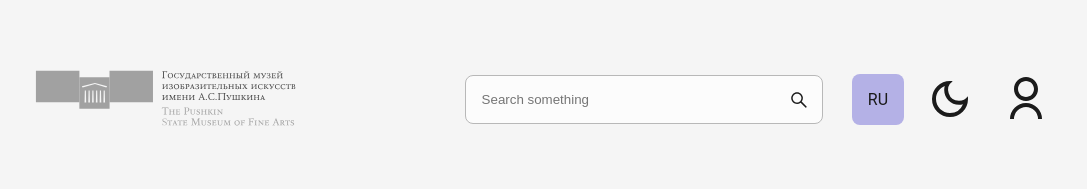
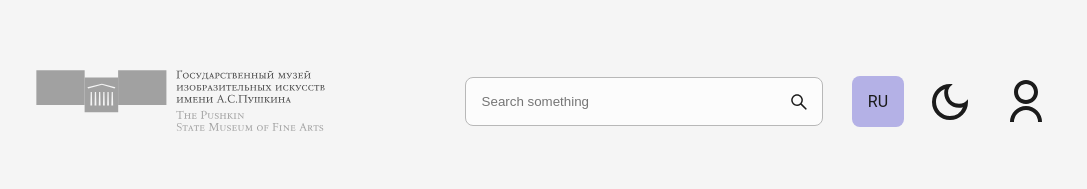
Before and after one commit to lazy-ocean/a11y-showcase-museum, a Next.js app: page / in a window 1280 px wide. Shown: the top 189 px of the page, without its empty margins (96-1183 px from the left). Built offline with nearby package versions, Linux system fonts and the light colour scheme.

Commit message:
fix: correct aspect-ratios

```diff
--- a/src/components/Gallery/index.tsx
+++ b/src/components/Gallery/index.tsx
@@ -64,8 +64,8 @@ const Gallery = () => {
             alt={alt}
             src={src}
             key={i}
-            width={1724}
-            height={1098}
+            width={1780}
+            height={1099}
             layout="responsive"
           />
         ))}
--- a/src/components/Header/index.tsx
+++ b/src/components/Header/index.tsx
@@ -32,8 +32,8 @@ export const Header = ({ theme, setTheme }: HeaderProps) => {
       <Image
         src={theme === ThemeType.light ? "/logo-dark.svg" : "/logo-light.svg"}
         alt={dictionary.logo}
-        height="70"
-        width="270"
+        height="75"
+        width="300"
       />
       <SkipToMain href="#main" aria-label={dictionary.skipToMain}>
         {dictionary.skipToMain}
```
